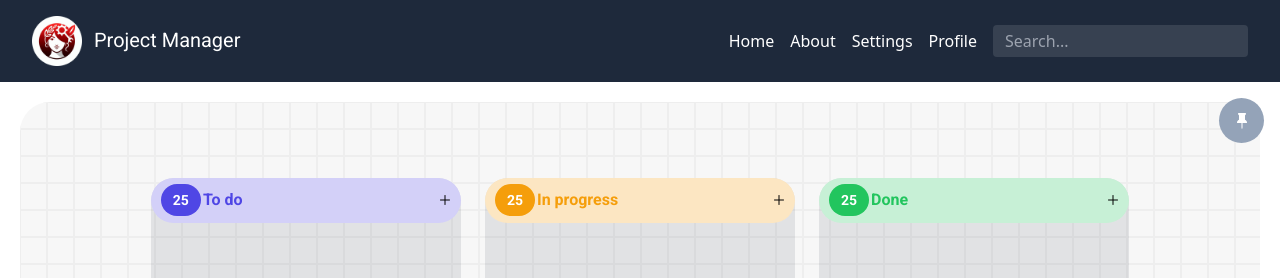
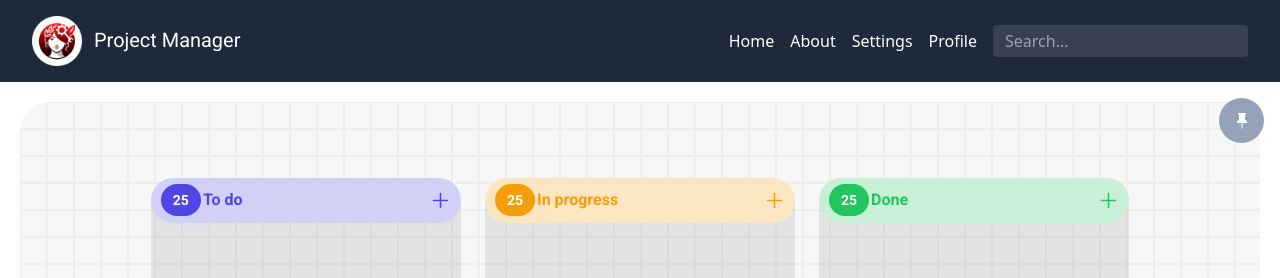
Before and after one commit to amiranda1911/project-manager-v2, a React (Vite) app: page /kanban in a window 1280 px wide. Shown: the top 278 px of the page. Built offline with nearby package versions, Linux system fonts and the light colour scheme; data requests are answered from the project's data file.

Commit message:
style: added buton add color

```diff
--- a/src/Components/KanbanColumn.tsx
+++ b/src/Components/KanbanColumn.tsx
@@ -36,7 +36,7 @@ const KanbanColumn = ({type, tasks, handleNewCard} : KanbanColumnProps) => {
 										font-roboto font-bold
 								">{type}</p>
 						</div>
-						<button onClick={() => handleNewCard(true)} ><IoAdd /></button>
+						<button onClick={() => handleNewCard(true)} ><IoAdd className={`${type.replace(/\s+/g, '').toLowerCase()}-add text-20`}/></button>
 				</header>
 				<div className=" w-full max-h-full
 						overflow-hidden overflow-y-scroll
--- a/src/index.css
+++ b/src/index.css
@@ -20,6 +20,10 @@
   @apply text-violet-dark;
 }
 
+.todo-add{
+  @apply text-violet-dark
+}
+
 .inprogress-column .column-header {
   @apply bg-orange-light;
 }
@@ -32,6 +36,10 @@
   @apply text-orange-dark;
 }
 
+.inprogress-add{
+  @apply text-orange-dark
+}
+
 .done-column .column-header {
   @apply bg-green-light;
 }
@@ -42,6 +50,10 @@
 
 .done-column .column-header-desc {
   @apply text-green-dark;
+}
+
+.done-add{
+  @apply text-green-dark
 }
 
 .card-priority-mid {
```
